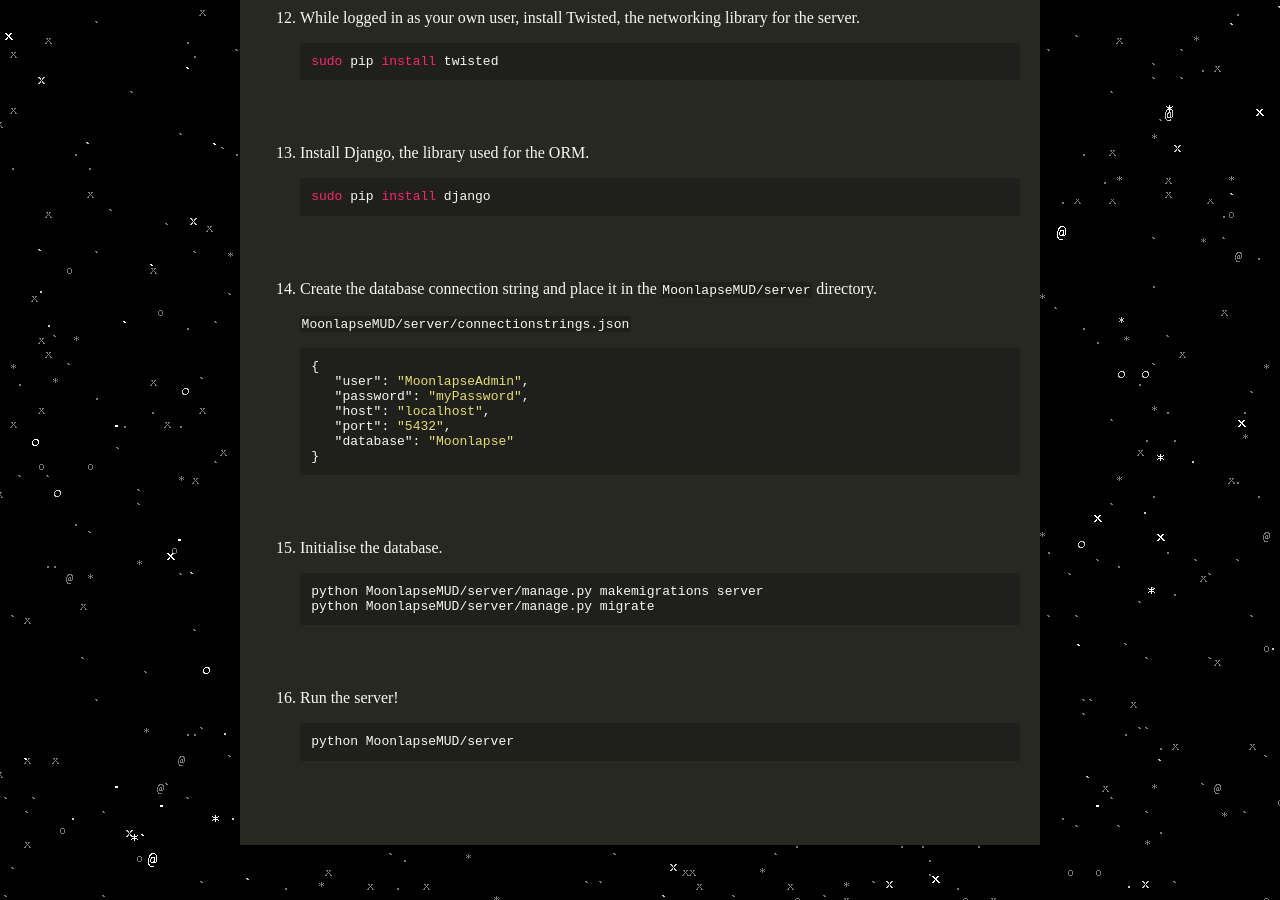
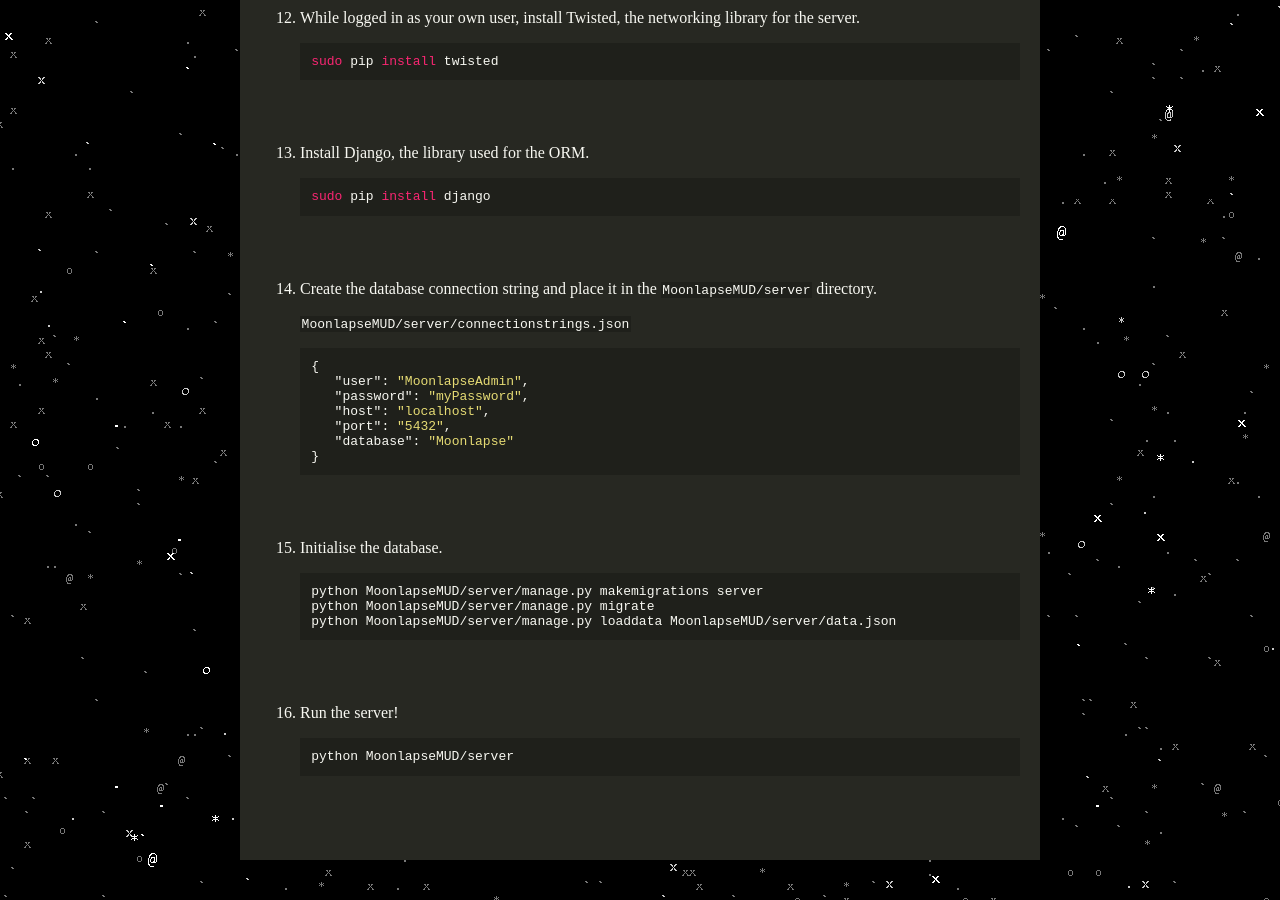
Before and after one commit to tristanbatchler/moonlapse.net, a Jekyll site: the page built from _posts/2020-08-17-how-to-run-your-own-moonlapse-server.md, in a window 1280 px wide and 900 px high, scrolled down 2361 px. Built offline with Jekyll 4.4.1, drawn with Linux system fonts in a browser that asks for light colours; some web fonts are replaced; a script that is not in the unit is left out.

Commit message:
Update Blog “2020-08-17-how-to-run-your-own-moonlapse-server”

````diff
--- a/_posts/2020-08-17-how-to-run-your-own-moonlapse-server.md
+++ b/_posts/2020-08-17-how-to-run-your-own-moonlapse-server.md
@@ -120,6 +120,7 @@
     ```shell
     python MoonlapseMUD/server/manage.py makemigrations server
     python MoonlapseMUD/server/manage.py migrate
+    python MoonlapseMUD/server/manage.py loaddata MoonlapseMUD/server/data.json
     ```
 16. Run the server!
 
````
